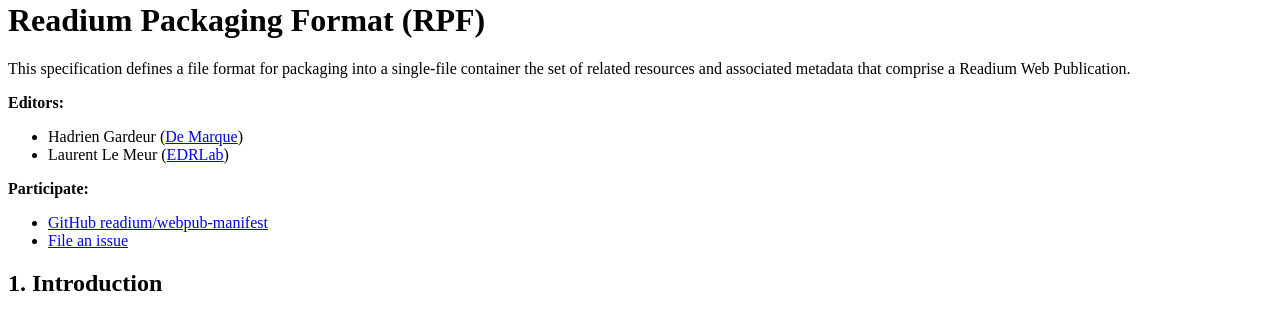
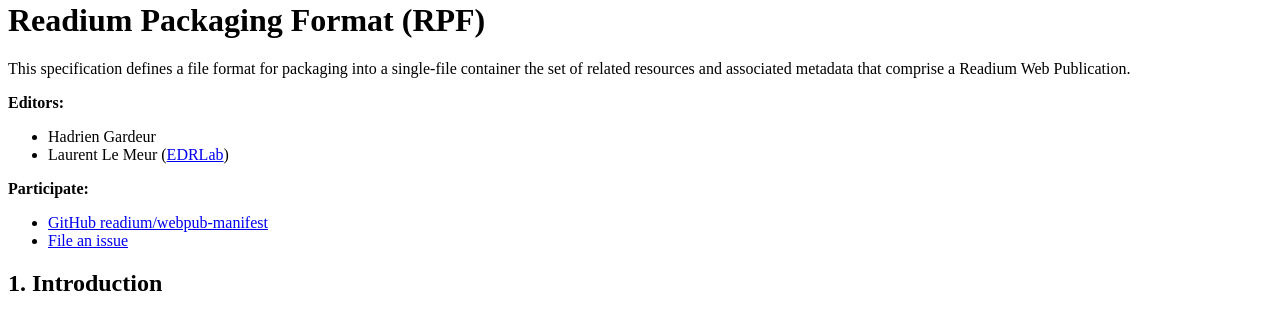
Before and after one commit to readium/webpub-manifest, a Jekyll site: the page built from packaging.md, in a window 1280 px wide. Shown: the part 219-536 px from the top of the page. Built offline with Jekyll 4.4.1, drawn with Linux system fonts in a browser that asks for light colours; our own code applies the rules of GitHub Pages for plain Markdown files; comment, search, counter and statistics services are not loaded.

Commit message:
Updated affiliation

```diff
--- a/packaging.md
+++ b/packaging.md
@@ -4,7 +4,7 @@
 
 **Editors:**
 
-* Hadrien Gardeur ([De Marque](http://www.demarque.com))
+* Hadrien Gardeur
 * Laurent Le Meur ([EDRLab](http://www.edrlab.org))
 
 **Participate:**
```
